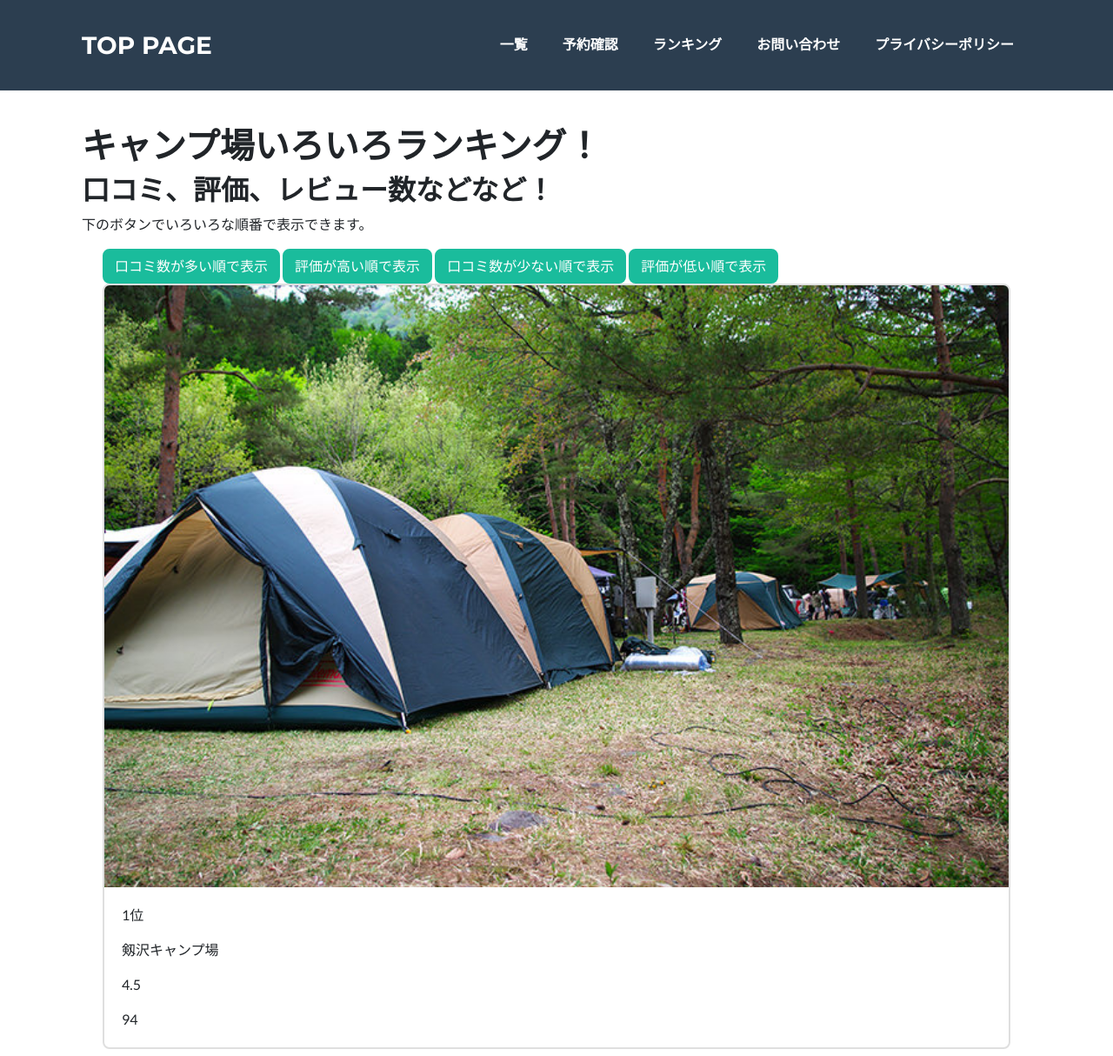
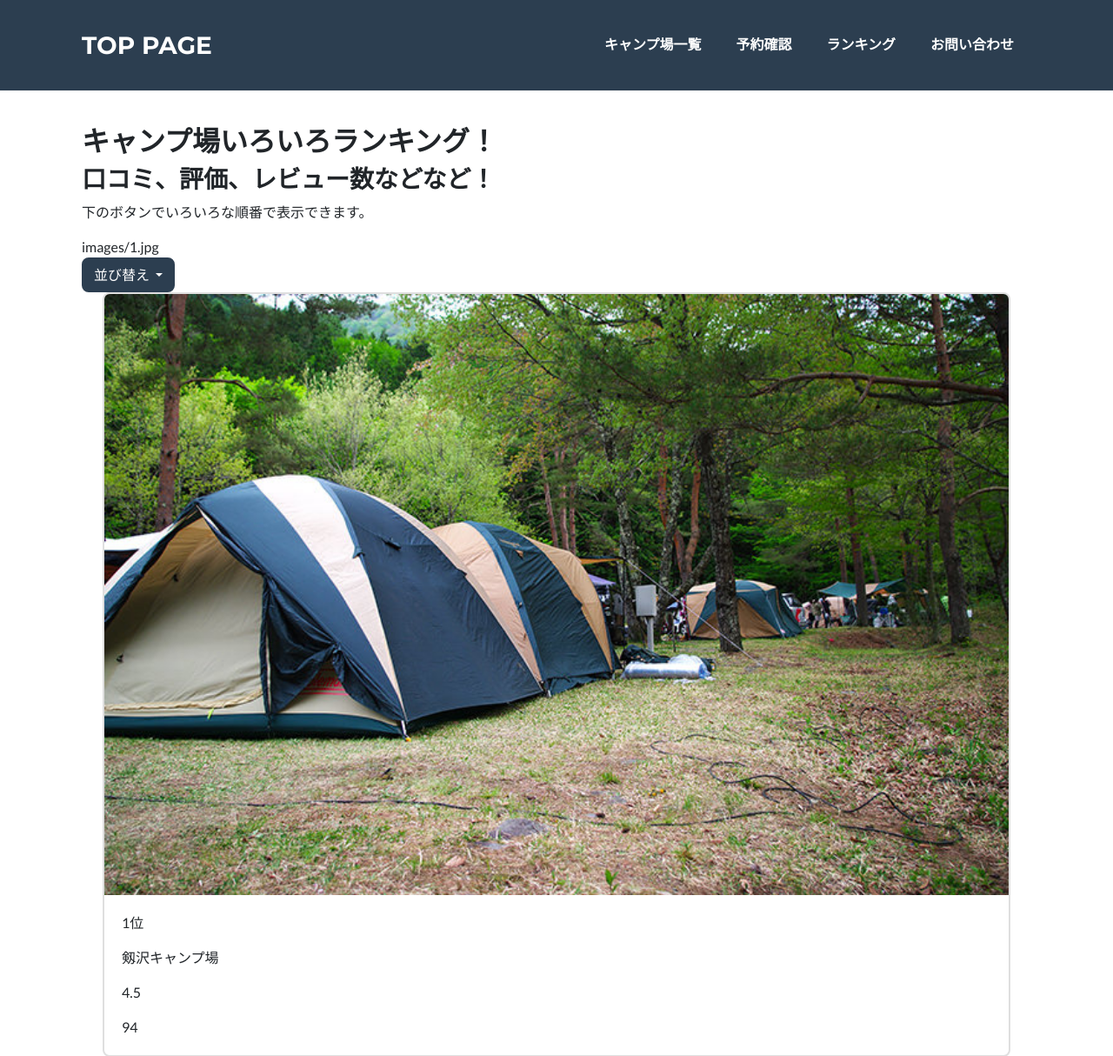
Before and after one commit to hw0917/haruharucamp, a Flask app: page /ranking in a window 1280 px wide. Shown: the top 1214 px of the page at 87% size. Run offline with Flask 2, Linux system fonts and the light colour scheme; data comes from the database, SQL or seed files in the repository; both versions use the stored data as it was after the commit; some libraries are stand-ins or nearby versions.

Commit message:
update: ランキングページのイメージをDBから取得したファイルパスから表示するように変更
だけど、詳細ページのcssがなぜか当たらなくなった

```diff
--- a/src/app.py
+++ b/src/app.py
@@ -55,6 +55,12 @@ class Camp_supermarket(db.Model):
     supermarket_id = db.Column(db.Integer, primary_key=True)
     supermarket_name = db.Column(db.String(50), nullable=False)
     distance = db.Column(db.String(15))
+
+class campimages(db.Model):
+    prefecture_id = db.Column(db.Integer, primary_key=True)
+    campid = db.Column(db.Integer, primary_key=True)
+    imagesid = db.Column(db.Integer, primary_key=True)
+    file_path = db.Column(db.String(50), nullable=False)
 
 class CampReserve(db.Model):
     campid = db.Column(db.Integer, primary_key=True)
@@ -205,10 +211,20 @@ def privacypolicy():
 
 @app.route('/ranking')
 def ranking():
-    _campranks = Camplist.query.\
-        order_by(Camplist.totalstar.desc(),Camplist.total_review_count.desc()).\
-            limit(5).\
-                all()
+    sql = "SELECT Cl.*,ci.file_path"
+    sql = sql + " FROM Camplist Cl"
+    sql = sql + " JOIN campimages ci"
+    sql = sql + " ON Cl.campid = ci.campid"
+    sql = sql + " ORDER BY Cl.total_review_count DESC , Cl.totalstar DESC"
+    sql = sql + " LIMIT 5"
+
+    _campranks = db.session.execute(sql)
+
+    # _campranks = Camplist.query.\
+    #     join(campimages,Camplist.campid == campimages.campid).\
+    #         order_by(Camplist.totalstar.desc(),Camplist.total_review_count.desc()).\
+    #             limit(5).\
+    #                 all()
 
     campinf = {}
     i = 1
@@ -216,9 +232,11 @@ def ranking():
         campinf["_campname" + str(i)] = _camprank.campname
         campinf["_totalstar" + str(i)] = _camprank.totalstar
         campinf["_total_review_count" + str(i)] = _camprank.total_review_count
+        campinf["_imagepath" + str(i)] = _camprank.file_path
+
         i = i + 1
-    imagespath = "images/1.jpg"
-    return render_template('ranking.html',campranksinf =campinf,imagespath=imagespath)
+
+    return render_template('ranking.html',campranksinf =campinf)
 
 if __name__ == '__main__':
     app.run()
--- a/src/templates/base.html
+++ b/src/templates/base.html
@@ -2,7 +2,7 @@
     <head>
 <script data-ad-client="ca-pub-1150870188271738" async src="https://pagead2.googlesyndication.com/pagead/js/adsbygoogle.js"></script>
         <!-- Global site tag (gtag.js) - Google Analytics -->
-        <script async src="https://www.googletagmanager.com/gtag/js?id=G-XNM1ELNR7D"></script>
+        <!-- <script async src="https://www.googletagmanager.com/gtag/js?id=G-XNM1ELNR7D"></script> -->
         <script>
            window.dataLayer = window.dataLayer || [];
            function gtag() { dataLayer.push(arguments); }
@@ -35,11 +35,10 @@
               </button>
               <div class="collapse navbar-collapse" id="navbarResponsive">
                   <ul class="navbar-nav ml-auto">
-                      <li class="nav-item mx-0 mx-lg-1"><a class="nav-link py-3 px-0 px-lg-3 rounded js-scroll-trigger" href="/camplist">一覧</a></li>
+                      <li class="nav-item mx-0 mx-lg-1"><a class="nav-link py-3 px-0 px-lg-3 rounded js-scroll-trigger" href="/camplist">キャンプ場一覧</a></li>
                       <li class="nav-item mx-0 mx-lg-1"><a class="nav-link py-3 px-0 px-lg-3 rounded js-scroll-trigger" href="/reservinf">予約確認</a></li>
                       <li class="nav-item mx-0 mx-lg-1"><a class="nav-link py-3 px-0 px-lg-3 rounded js-scroll-trigger" href="/ranking">ランキング</a></li>
                       <li class="nav-item mx-0 mx-lg-1"><a class="nav-link py-3 px-0 px-lg-3 rounded js-scroll-trigger" href="http://haruharu-outdoor.com/script/mailform/contact/">お問い合わせ</a></li>
-                    <li class="nav-item mx-0 mx-lg-1"><a class="nav-link py-3 px-0 px-lg-3 rounded js-scroll-trigger"  href="/privacy-policy">プライバシーポリシー</a></li>
                   </ul>
               </div>
           </div>
@@ -50,9 +49,6 @@
     <script src="https://cdn.jsdelivr.net/npm/bootstrap@4.5.3/dist/js/bootstrap.bundle.min.js"></script>
     <!-- Third party plugin JS-->
     <script src="https://cdnjs.cloudflare.com/ajax/libs/jquery-easing/1.4.1/jquery.easing.min.js"></script>
-    <!-- Contact form JS-->
-    <script src="static/assets/mail/jqBootstrapValidation.js"></script>
-    <script src="static/assets/mail/contact_me.js"></script>
     <!-- Core theme JS-->
     <script src="static/js/scripts.js"></script>
 </html>
--- a/src/templates/ranking.html
+++ b/src/templates/ranking.html
@@ -10,18 +10,24 @@
 <br>
 <br>
 <div class="container">
-<h1>キャンプ場いろいろランキング！</h1>
-<h2>口コミ、評価、レビュー数などなど！</h2>
+<h2>キャンプ場いろいろランキング！</h2>
+<h3>口コミ、評価、レビュー数などなど！</h3>
 <p>下のボタンでいろいろな順番で表示できます。</p>
-<div class="container">
-<button class="btn btn-primary" id="sendMessageButton" type="submit" onclick="location.href='/camplist?search=pets'">口コミ数が多い順で表示</button>
-<button class="btn btn-primary" id="sendMessageButton" type="submit" onclick="location.href='/camplist?search=muryo'">評価が高い順で表示</button>
-<button class="btn btn-primary" id="sendMessageButton" type="submit" onclick="location.href='/camplist?search=bbq'">口コミ数が少ない順で表示</button>
-<button class="btn btn-primary" id="sendMessageButton" type="submit" onclick="location.href='/camplist?search=daycamp'">評価が低い順で表示</button>
+{{ campranksinf._imagepath1 }}
+<div class="dropdown">
+  <button class="btn btn-secondary dropdown-toggle" type="button" id="dropdownMenuButton" data-toggle="dropdown" aria-haspopup="true" aria-expanded="false">
+    並び替え
+  </button>
+  <div class="dropdown-menu" aria-labelledby="dropdownMenuButton">
+    <a class="dropdown-item" href="#">口コミ数が多い順</a>
+    <a class="dropdown-item" href="#">評価が高い順</a>
+    <a class="dropdown-item" href="#">口コミ数が少ない順</a>
+    <a class="dropdown-item" href="#">評価が低い順</a>
+  </div>
 </div>
   <div class="col-md">
     <div class="card">
-      <img src={{ imagespath }} class="card-img-top" alt="aiueo">
+      <img src={{ campranksinf._imagepath1 }} class="card-img-top" alt="aiueo">
       <div class="card-body">
         <p class="card-text">1位</p>
         <p class="card-text">{{ campranksinf._campname1 }}</p>
@@ -37,7 +43,7 @@
     <div class="row">
       <div class=" col-md">
         <div class="card">
-          <img src="..." class="card-img-top" alt="...">
+          <img src={{ campranksinf._imagepath2 }} class="card-img-top" alt="...">
           <div class="card-body">
             <p class="card-text">2位</p>
             <p class="card-text">{{ campranksinf._campname2 }}</p>
@@ -48,7 +54,7 @@
       </div>
       <div class=" col-md">
         <div class="card">
-          <img src="..." class="card-img-top" alt="...">
+          <img src={{ campranksinf._imagepath3 }} class="card-img-top" alt="...">
           <div class="card-body">
             <p class="card-text">3位</p>
             <p class="card-text">{{ campranksinf._campname3 }}</p>
@@ -66,7 +72,7 @@
     <div class="row">
       <div class=" col-md">
         <div class="card">
-          <img src="..." class="card-img-top" alt="...">
+          <img src={{ campranksinf._imagepath4 }} class="card-img-top" alt="...">
           <div class="card-body">
             <p class="card-text">4位</p>
             <p class="card-text">{{ campranksinf._campname4 }}</p>
@@ -77,7 +83,7 @@
       </div>
       <div class=" col-md">
         <div class="card">
-          <img src="..." class="card-img-top" alt="...">
+          <img src={{ campranksinf._imagepath5 }} class="card-img-top" alt="...">
           <div class="card-body">
             <p class="card-text">5位</p>
             <p class="card-text">{{ campranksinf._campname5 }}</p>
```
Also changed, not shown: src/camp.db.
